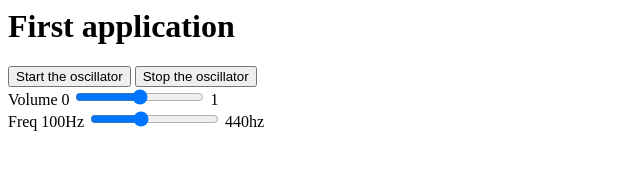
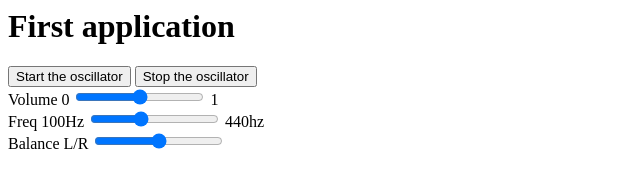
Before and after one commit to micbuffa/MasterRIM2023, a plain HTML site: page index.html in a window 1280 px wide. Shown: the whole page, without its empty margins (0-640 px from the left). Drawn offline with Linux system fonts and the light colour scheme.

Commit message:
added pan control

```diff
--- a/index.html
+++ b/index.html
@@ -20,5 +20,8 @@
     Freq 100Hz <input id="freqSlider" type="range" min="100"
                 max="1000" value="440" step="1">
     <span id="spanFreq">440</span>hz
+    <br>
+    Balance L/R <input id="panSlider" type="range" min="-1"
+                max="1" value="0" step="0.01">
 </body>
 </html>
--- a/js/script.js
+++ b/js/script.js
@@ -41,12 +41,18 @@ function defineListeners() {
     }
 
     // for changing the volume
-    // for changing the frequency
     const volSlider = document.querySelector("#volSlider");
-    // when the slider changes, update the oscillator frequency
+    // when the slider changes, update the volume
     volSlider.oninput = (event) => {
         gainNode.gain.value = volSlider.value;
     }
+
+       // for changing the pzn left/right
+       const panSlider = document.querySelector("#panSlider");
+       // when the slider changes, update the panning
+       panSlider.oninput = (event) => {
+           pannerNode.pan.value = volSlider.value;
+       }
 }
 
 function createAudioNodes() {
```
